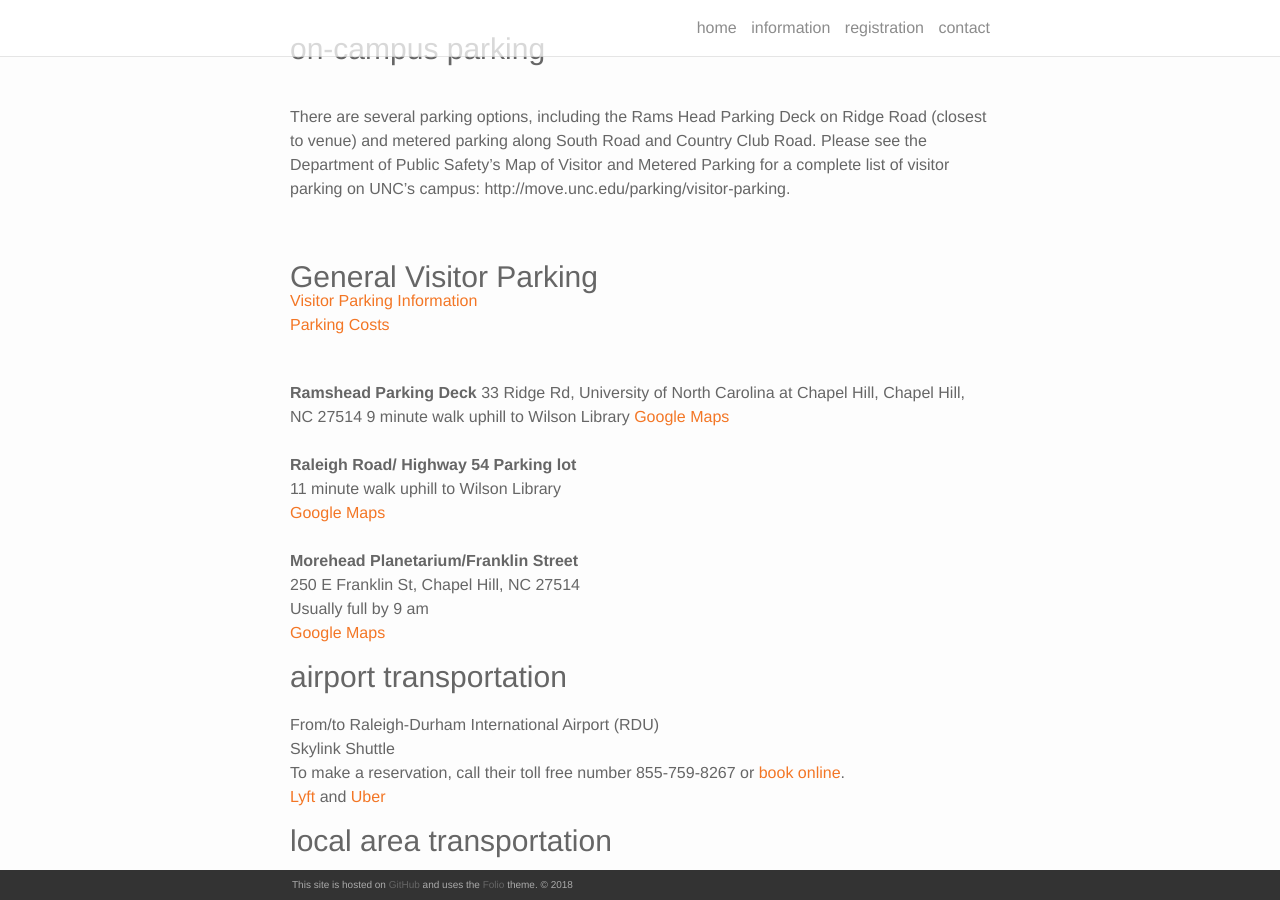
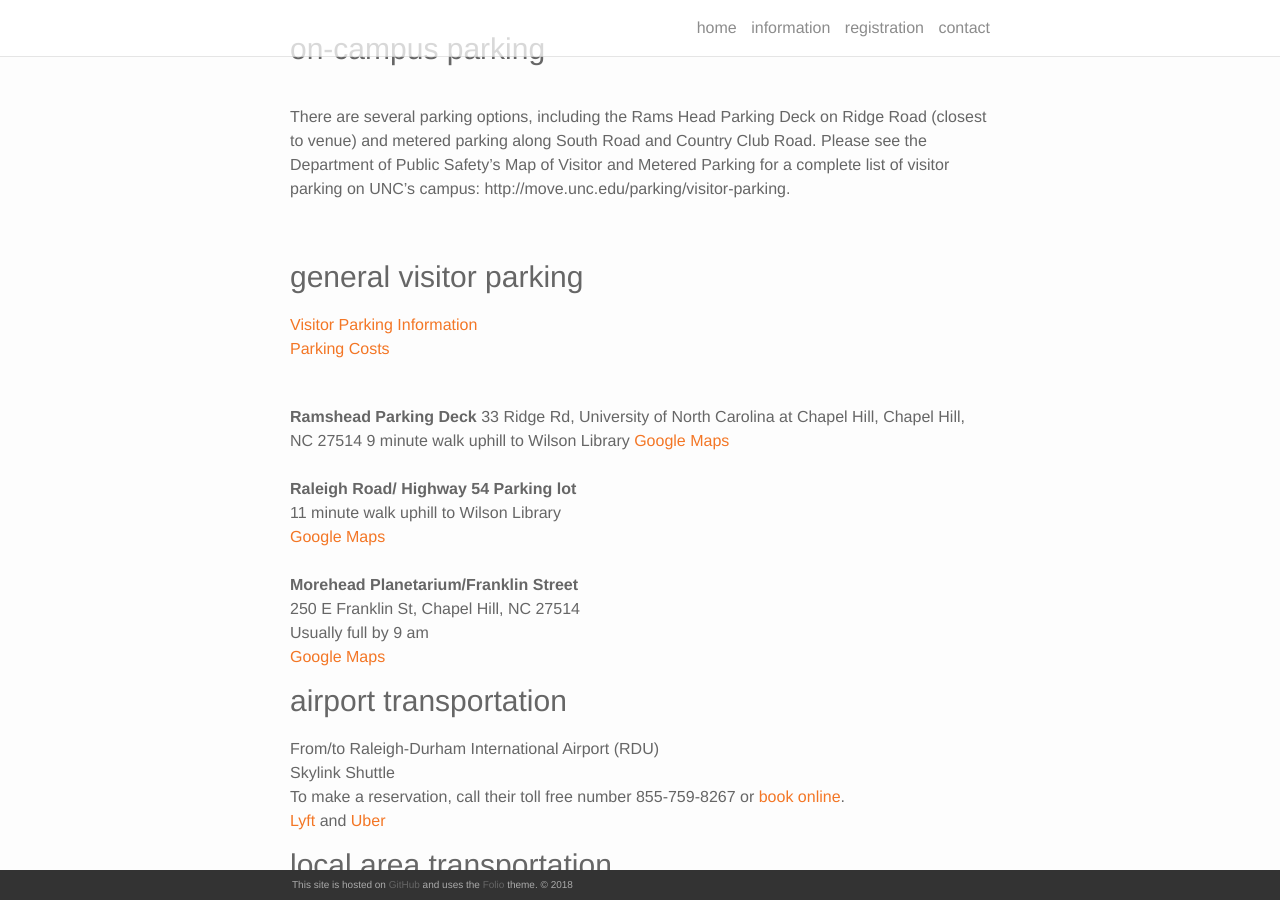
Before and after one commit to bogoli/-folio, a Jekyll site: the page built from information.md, in a window 1280 px wide and 900 px high, scrolled down 487 px. Built offline with Jekyll 4.4.1, drawn with Linux system fonts in a browser that asks for light colours; nearby versions of some CDN libraries.

Commit message:
Format changes

```diff
--- a/information.md
+++ b/information.md
@@ -31,8 +31,9 @@ Chapel Hill, NC 27514
 
 <br/>
 
-<h3>General Visitor Parking</h3>
+<h3>general visitor parking</h3>
 
+<br/>
 <a href="http://move.unc.edu/parking/visitor-parking/">Visitor Parking Information</a>
 <br/>
 <a href="http://move.unc.edu/policy/pricing/#pane-0-3">Parking Costs</a>
```
